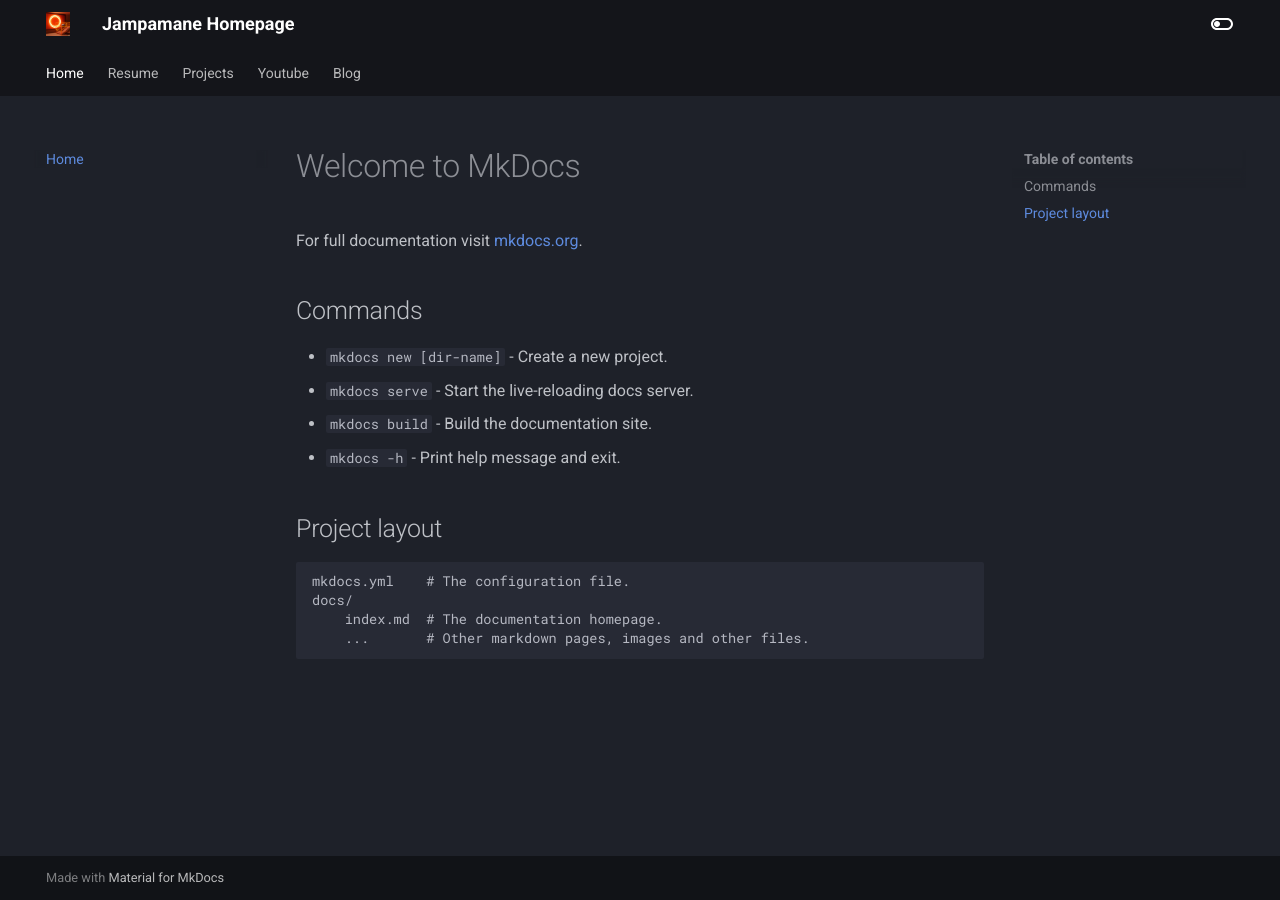
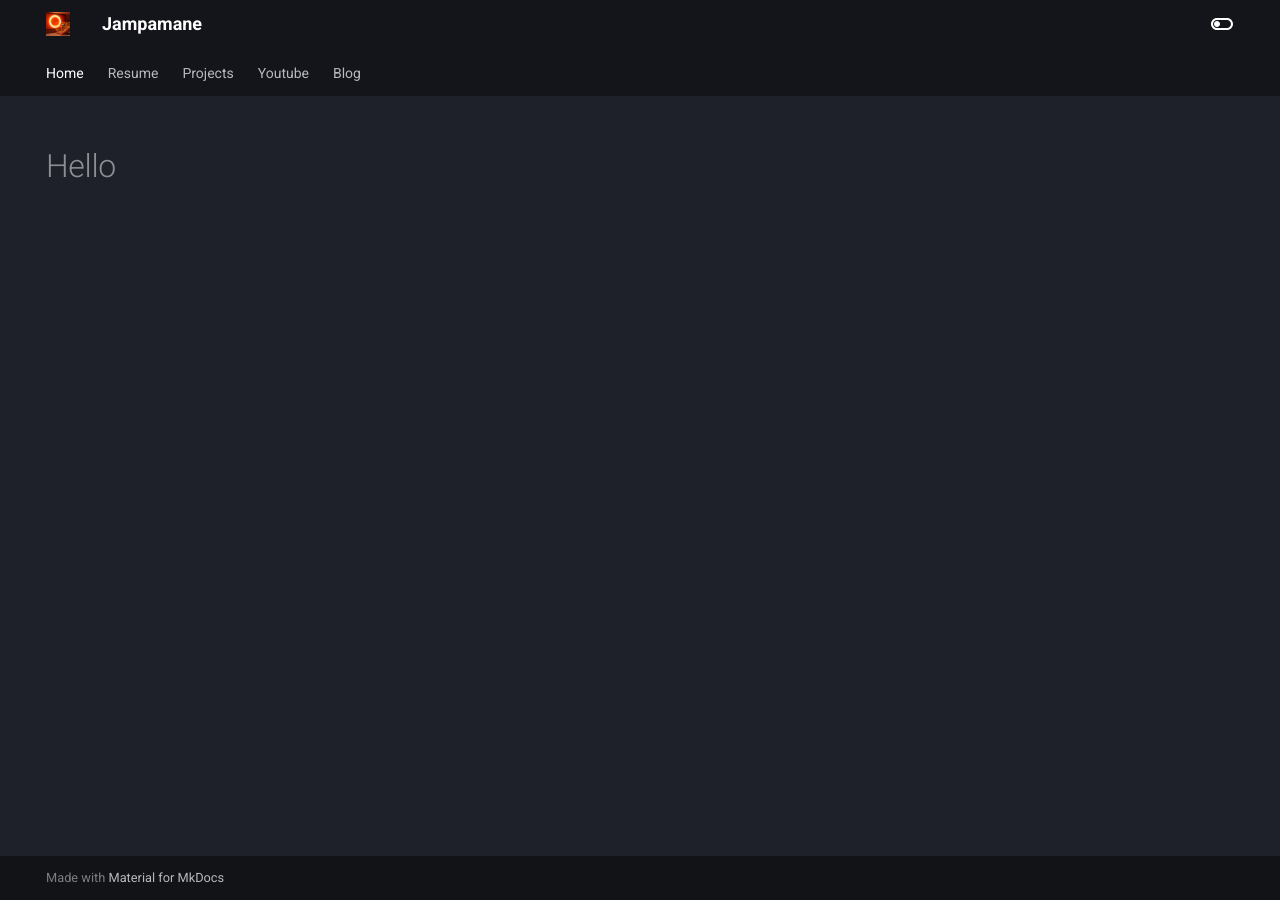
Before and after one commit to Jampamane/website, an MkDocs documentation site: the page built from docs/index.md, in a window 1280 px wide. Built offline with MkDocs 1.6.1 and Material for MkDocs 9.7.7, drawn with Linux system fonts in a browser that asks for light colours.

```diff
--- /dev/null
+++ b/docs/blog/.authors.yml
@@ -0,0 +1,6 @@
+authors:
+  jampamane:
+    name: Jeremy Brandow
+    description: Creator
+    avatar: ../../assets/profile_pic.jpg
+    url: https://github.com/Jampamane
--- a/docs/index.md
+++ b/docs/index.md
@@ -1,17 +1,6 @@
-# Welcome to MkDocs
-
-For full documentation visit [mkdocs.org](https://www.mkdocs.org).
-
-## Commands
-
-* `mkdocs new [dir-name]` - Create a new project.
-* `mkdocs serve` - Start the live-reloading docs server.
-* `mkdocs build` - Build the documentation site.
-* `mkdocs -h` - Print help message and exit.
-
-## Project layout
-
-    mkdocs.yml    # The configuration file.
-    docs/
-        index.md  # The documentation homepage.
-        ...       # Other markdown pages, images and other files.
+---
+hide:
+    - navigation
+    - toc
+---
+# Hello
--- a/mkdocs.yml
+++ b/mkdocs.yml
@@ -1,4 +1,4 @@
-site_name: Jampamane Homepage
+site_name: Jampamane
 theme:
   logo: assets/profile_pic.jpg
   favicon: assets/profile_pic.jpg
@@ -47,6 +47,10 @@
   - blog:
       enabled: true
       categories: true
+      post_excerpt: required
+      pagination: true
+      pagination_per_page: 5
+      authors: true
 
 nav:
   - Home: index.md
```
Also changed, not shown: docs/blog/index.md (+0 -2 lines), docs/blog/posts/first_post.md (added, +32 -0 lines), docs/blog/posts/hello.md (deleted, +0 -13 lines), docs/blog/posts/hello2.md (deleted, +0 -15 lines).
